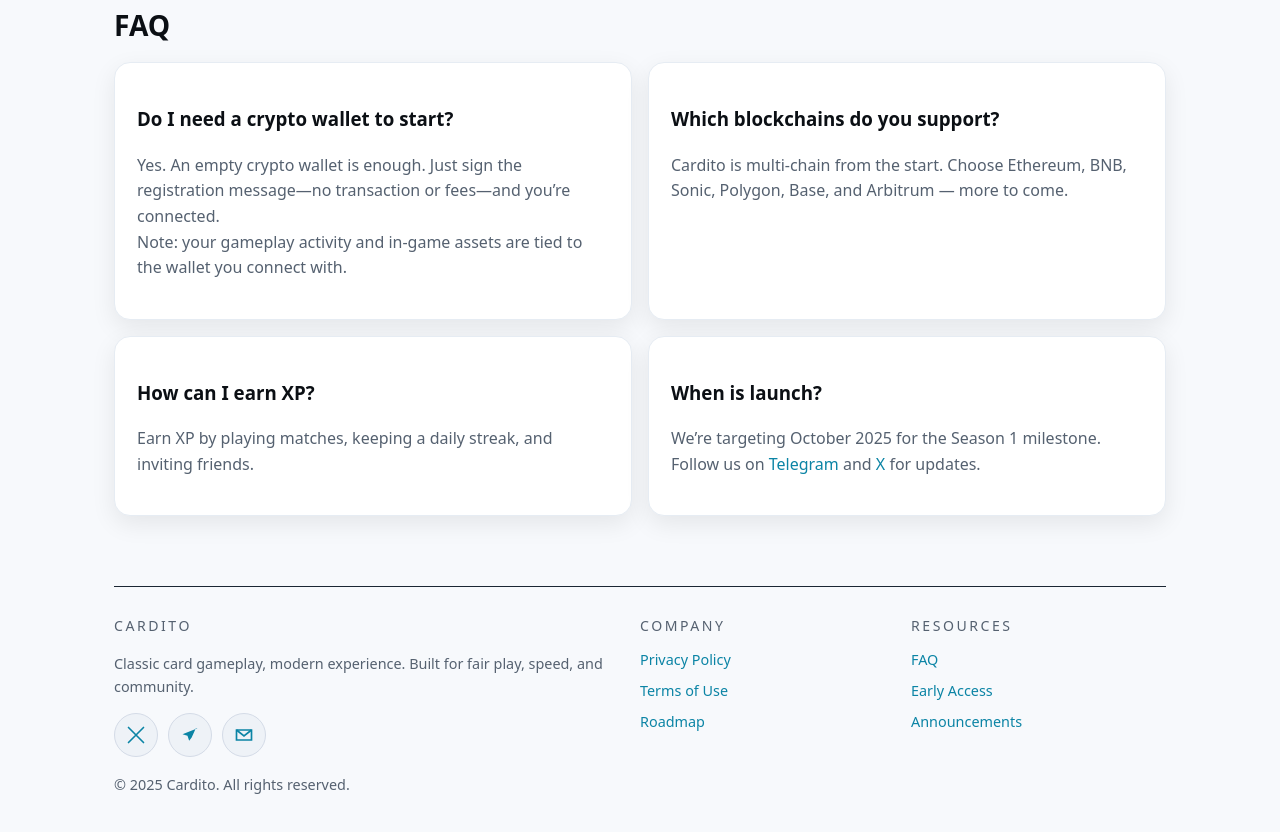
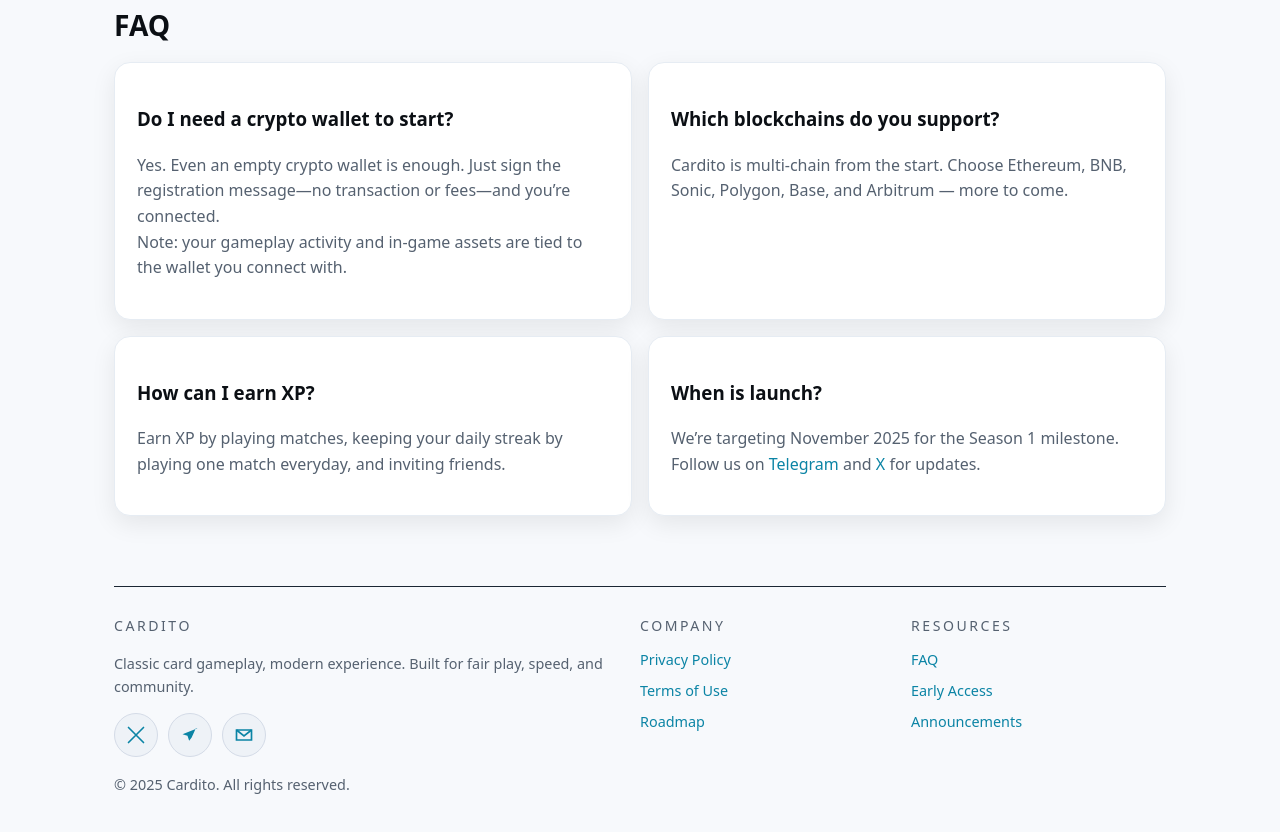
Before and after one commit to mhtrader1/Cardito, a plain HTML site: page index.html in a window 1280 px wide. Shown: the part 2346-3178 px from the top of the page. Drawn offline with Linux system fonts and the light colour scheme.

Commit message:
Update FAQ answers and launch date in index.html

```diff
--- a/index.html
+++ b/index.html
@@ -321,7 +321,7 @@
       <div class="grid-2">
         <div class="card">
           <h3>Do I need a crypto wallet to start?</h3>
-          <p class="muted">Yes. An empty crypto wallet is enough. Just sign the registration message—no transaction or fees—and you’re connected.<br>Note: your gameplay activity and in-game assets are tied to the wallet you connect with.</p>
+          <p class="muted">Yes. Even an empty crypto wallet is enough. Just sign the registration message—no transaction or fees—and you’re connected.<br>Note: your gameplay activity and in-game assets are tied to the wallet you connect with.</p>
         </div>
         <div class="card">
           <h3>Which blockchains do you support?</h3>
@@ -329,11 +329,11 @@
         </div>
         <div class="card">
           <h3>How can I earn XP?</h3>
-          <p class="muted">Earn XP by playing matches, keeping a daily streak, and inviting friends.</p>
+          <p class="muted">Earn XP by playing matches, keeping your daily streak by playing one match everyday, and inviting friends.</p>
         </div>
         <div class="card">
           <h3>When is launch?</h3>
-          <p class="muted">We’re targeting October 2025 for the Season 1 milestone. Follow us on <a href="https://t.me/CarditoApp" target="_blank" rel="noopener">Telegram</a> and <a href="https://x.com/carditoapp" target="_blank" rel="noopener">X</a> for updates.</p>
+          <p class="muted">We’re targeting November 2025 for the Season 1 milestone. Follow us on <a href="https://t.me/CarditoApp" target="_blank" rel="noopener">Telegram</a> and <a href="https://x.com/carditoapp" target="_blank" rel="noopener">X</a> for updates.</p>
         </div>
       </div>
     </section>
```
